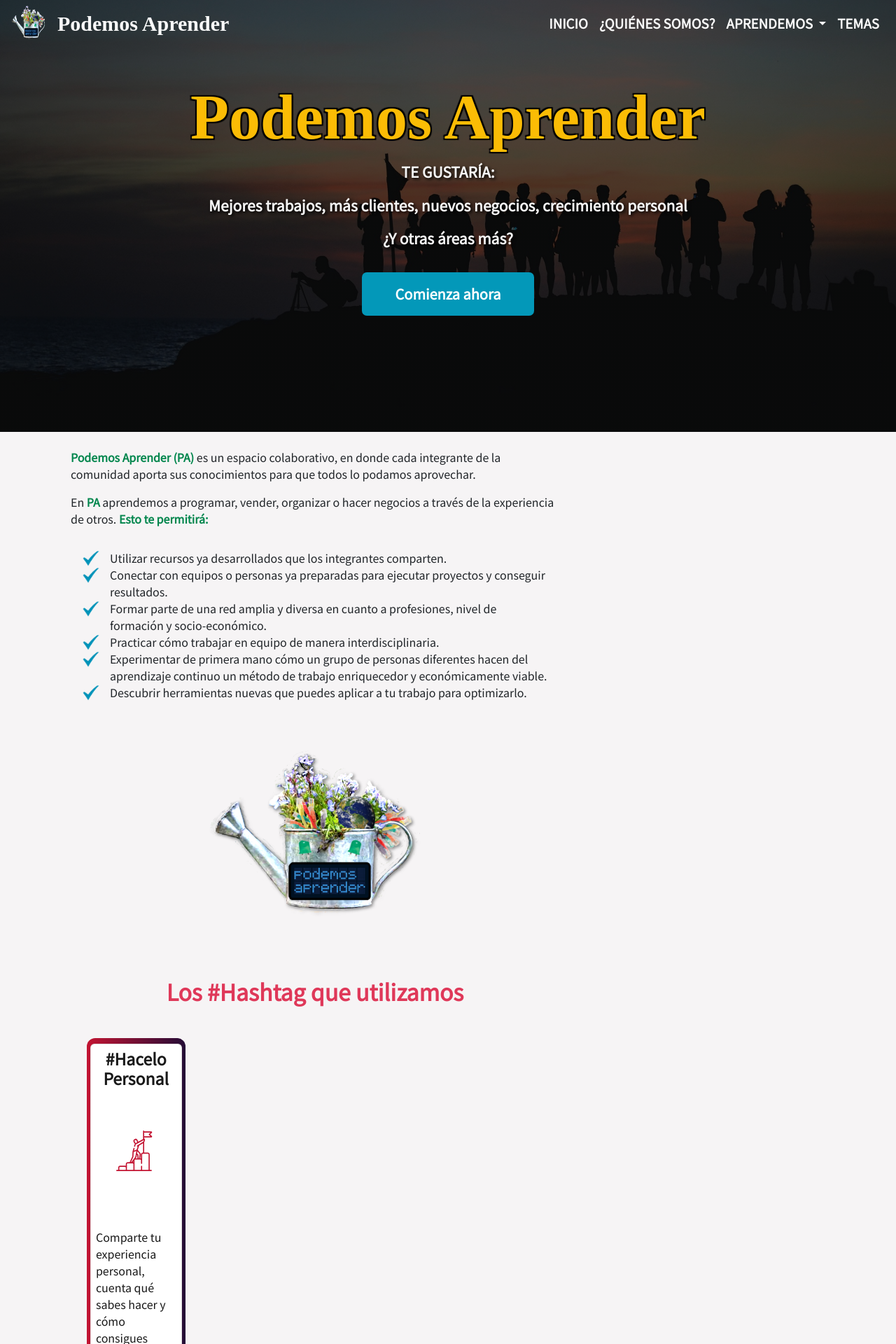
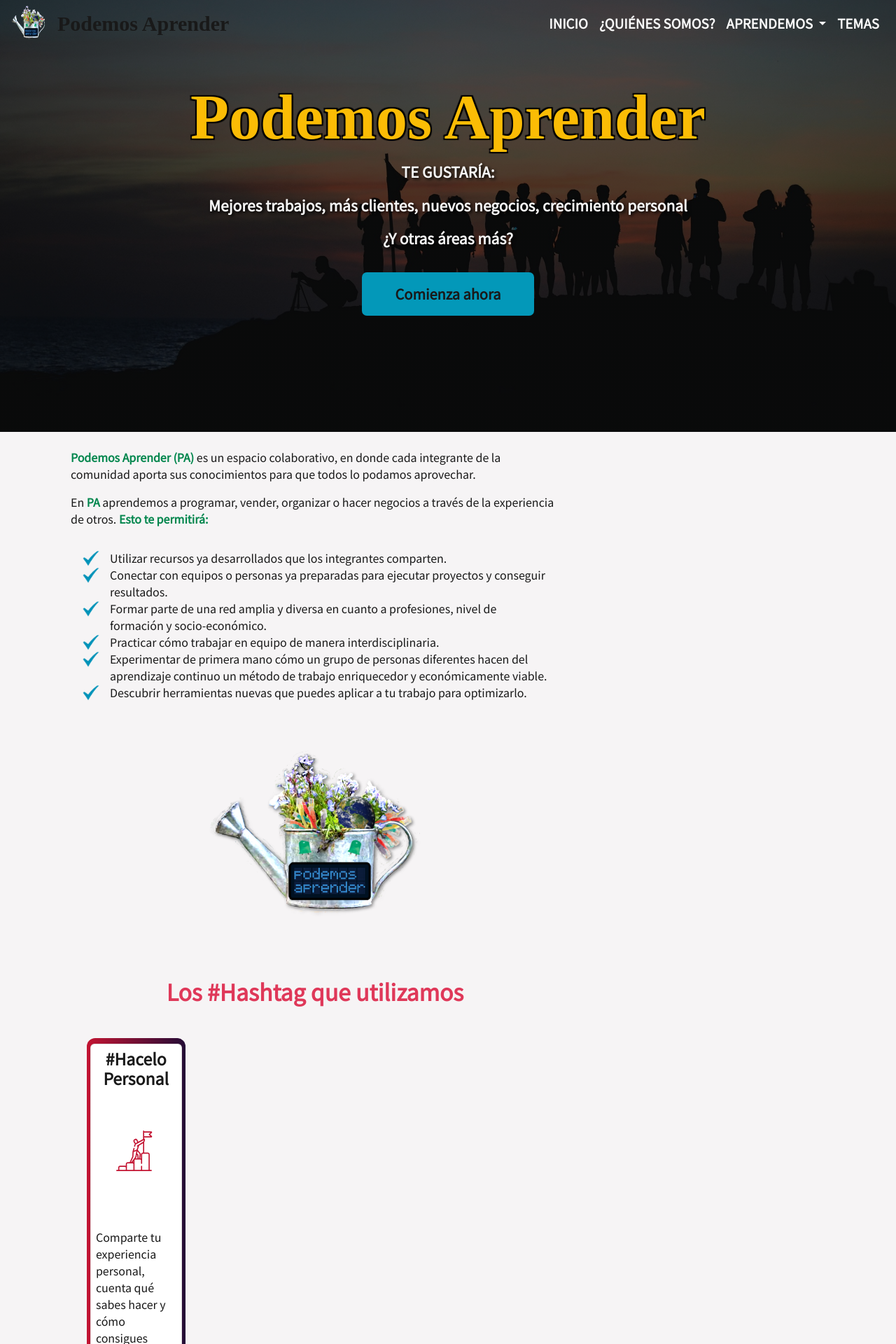
Before and after one commit to podemosaprender/podemosaprender.github.io, a Jekyll site: the page built from index.md, in a window 1280 px wide. Shown: the top 1920 px of the page at 70% size. Built offline with Jekyll 4.4.1, drawn with Linux system fonts in a browser that asks for light colours; nearby versions of some CDN libraries; some web fonts are replaced; comment, search, counter and statistics services are not loaded.

Commit message:
important en a

```diff
--- a/css/styles.css
+++ b/css/styles.css
@@ -540,7 +540,7 @@ footer {
 }
 
 a {
-  color: #191919;
+  color: #191919 !important;
 }
 
 a:visited,
```
